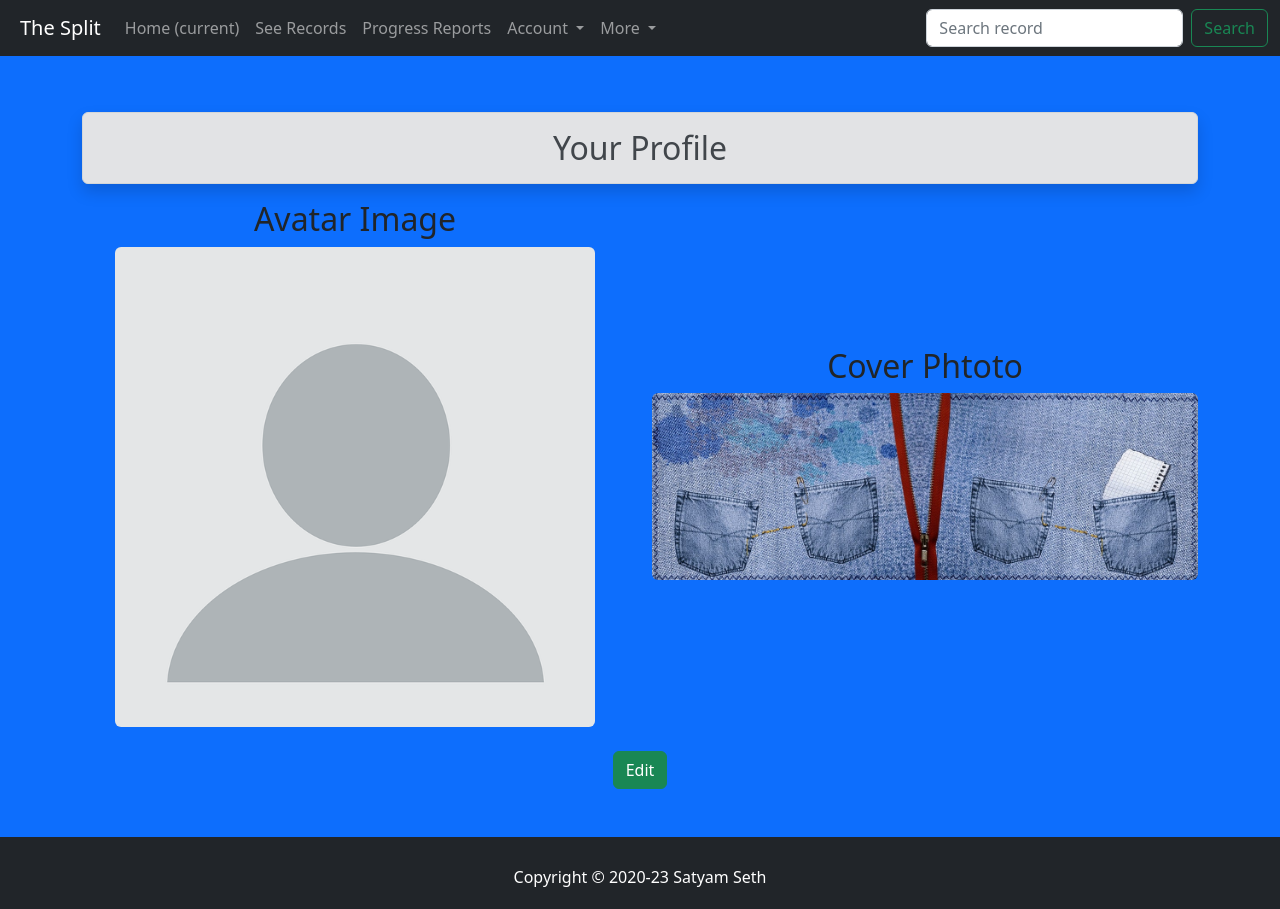
After one commit to satyam-seth/D-52, a Django app: page /accounts/profile/1 in a window 1280 px wide. The commit adds this page. Run offline with Django 4.2, Linux system fonts and the light colour scheme; data comes from the database, SQL or seed files in the repository; some libraries are stand-ins or nearby versions.

Commit message:
add profile page

```diff
--- a/accounts/models.py
+++ b/accounts/models.py
@@ -24,4 +24,4 @@ class Profile(models.Model):
     )
 
     def __str__(self) -> str:
-        return self.user.username
+        return f"{self.user.username}'s profile"
--- /dev/null
+++ b/accounts/templates/accounts/profile_detail.html
@@ -0,0 +1,40 @@
+{% extends 'core/base.html' %}
+{% load static %}
+{% block title %}D-52 Profile{% endblock title %}
+{% block content %}
+
+<div class="container-fluid bg-primary">
+    <div class="container mt-5">
+        <div class="container">
+            {% if messages %}
+            {% for message in messages %}
+            <div {% if message.tags %} class="alert alert-{{message.tags}} alert-dismissible fade show" {% endif %}
+                role="alert">
+                <strong>{{message}}</strong>
+                <button type="button" class="close" data-dismiss="alert" aria-label="Close">
+                    <span aria-hidden="true">&times;</span>
+                </button>
+            </div>
+            {% endfor %}
+            {% endif %}
+        </div>
+    </div>
+    <div class="container mt-5 py-5">
+        <h2 class="text-center alert alert-secondary my-3 shadow">Your Profile</h2>
+        <div class="row text-center align-items-center">
+            <div class="col-md-6">
+                <h2>Avatar Image</h2>
+                <img src="{{profile.avatar.url}}" class="rounded img-fluid" alt="avatar" style="max-height: 30rem;">
+            </div>
+            <div class="col-md-6">
+                <h2>Cover Phtoto</h2>
+                <img src="{{profile.cover_photo.url}}" class="rounded img-fluid" alt="cover photo" style="max-height: 30rem;">
+            </div>
+            <div class="col mt-4">
+                <button type="button" class="btn btn-success">Edit</button>
+            </div>
+        </div>
+    </div>
+</div>
+
+{% endblock content %}
--- a/accounts/urls.py
+++ b/accounts/urls.py
@@ -6,6 +6,7 @@ from accounts import views
 app_name = "accounts"
 
 urlpatterns = [
+    path("profile/<int:pk>", views.ProfileDetailView.as_view(), name="profile"),
     path("login/", views.UserLoginView.as_view(), name="login"),
     path("logout/", views.UserLogoutView.as_view(), name="logout"),
     path("signup/", views.UserSignUpView.as_view(), name="signup"),
--- a/accounts/views.py
+++ b/accounts/views.py
@@ -8,12 +8,18 @@ from django.contrib.auth.views import LoginView, LogoutView, PasswordResetComple
 from django.contrib.messages.views import SuccessMessageMixin
 from django.http import HttpResponse
 from django.urls import reverse_lazy
-from django.views.generic import CreateView, FormView, TemplateView
+from django.views.generic import CreateView, DetailView, FormView, TemplateView
 
 from accounts.forms import GroupCreateForm, GroupJoinForm, LoginForm, SignUpForm
+from accounts.models import Profile
+
 
 # Create your views here.
 # TODO: Add profile view and profile edit view
+class ProfileDetailView(DetailView):
+    """View to show user profile"""
+
+    model = Profile
 
 
 class UserLoginView(SuccessMessageMixin, LoginView):
--- a/core/templates/core/navbar.html
+++ b/core/templates/core/navbar.html
@@ -33,7 +33,7 @@
                         <ul class="dropdown-menu dropdown-menu-dark">
                             {% if request.user.is_authenticated %}
                             <li>
-                                <a class="dropdown-item" href="#">Profile</a>
+                                <a class="dropdown-item" href="{% url 'accounts:profile' request.user.pk %}">Profile</a>
                             </li>
                             <li>
                                 <hr class="dropdown-divider">
```
